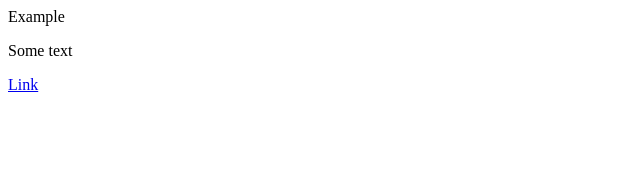
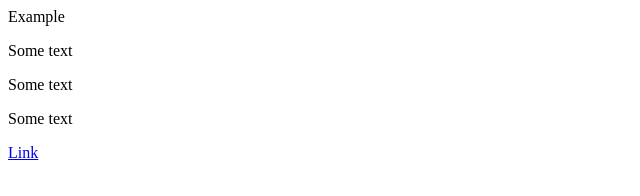
Before and after one commit to studenttsu/RA-Frontend-Course, a plain HTML site: page index.html in a window 1280 px wide. Shown: the whole page, without its empty margins (0-640 px from the left). Drawn offline with Linux system fonts and the light colour scheme.

Commit message:
two more paragraphs

```diff
--- a/index.html
+++ b/index.html
@@ -10,6 +10,8 @@
 <body>
   <div>Example</div>
   <p>Some text</p>
+  <p>Some text</p>
+  <p>Some text</p>
   <a href="/">Link</a>
 </body>
 </html>
```
